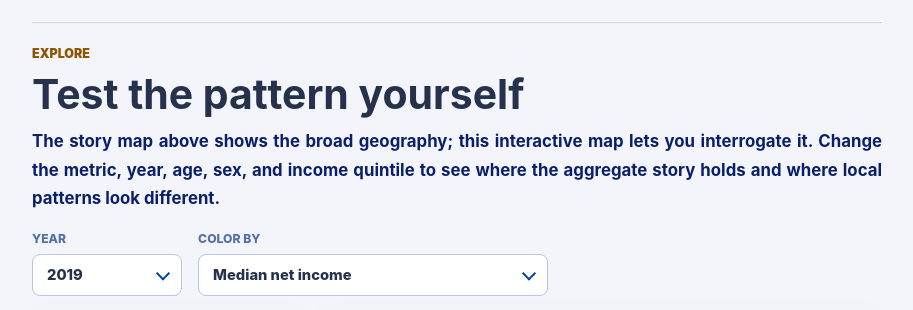
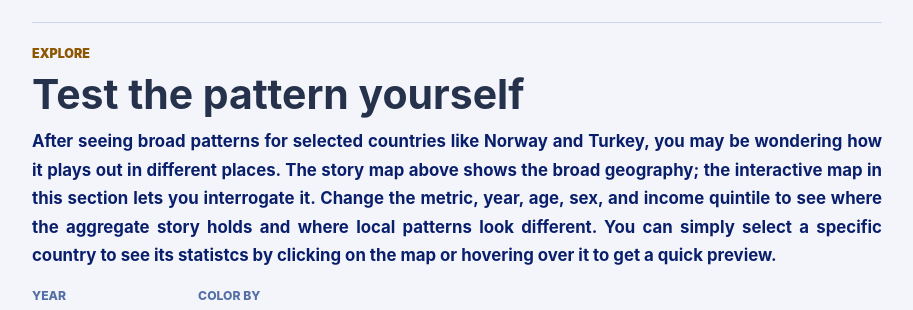
Before and after one commit to DanielMajzik/danielmajzik.github.io, a React (Vite) app: page / in a window 1280 px wide. Shown: the part 5608-5918 px from the top of the page, without its empty margins (183-1096 px from the left). Built offline with nearby package versions, Linux system fonts and the light colour scheme.

Commit message:
edited exploration part

```diff
--- a/src/sections/ExplorationSection.tsx
+++ b/src/sections/ExplorationSection.tsx
@@ -55,10 +55,16 @@ export function ExplorationSection({
         <p className="section-kicker">Explore</p>
         <h2>Test the pattern yourself</h2>
         <p>
-          The story map above shows the broad geography; this interactive map
-          lets you interrogate it. Change the metric, year, age, sex, and income
+          After seeing broad patterns for selected countries like Norway and Turkey,
+          you may be wondering how it plays out in
+          different places. The story map above shows the
+          broad geography; the interactive map in this section lets you interrogate it.
+          Change the metric, year, age, sex, and income
           quintile to see where the aggregate story holds and where local
           patterns look different.
+
+          You can simply select a specific country to see its statistcs by clicking on
+          the map or hovering over it to get a quick preview.
         </p>
       </div>
 
```
